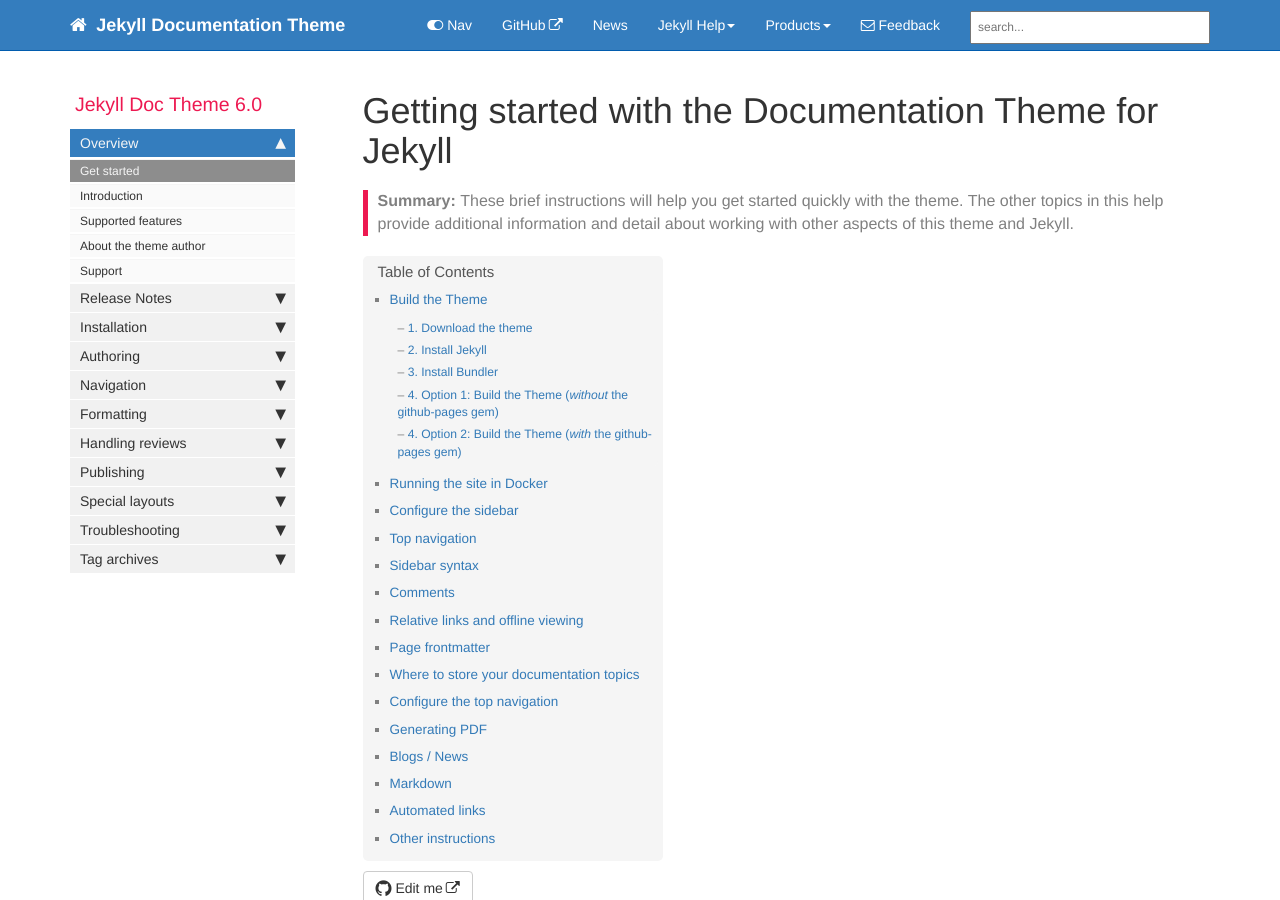
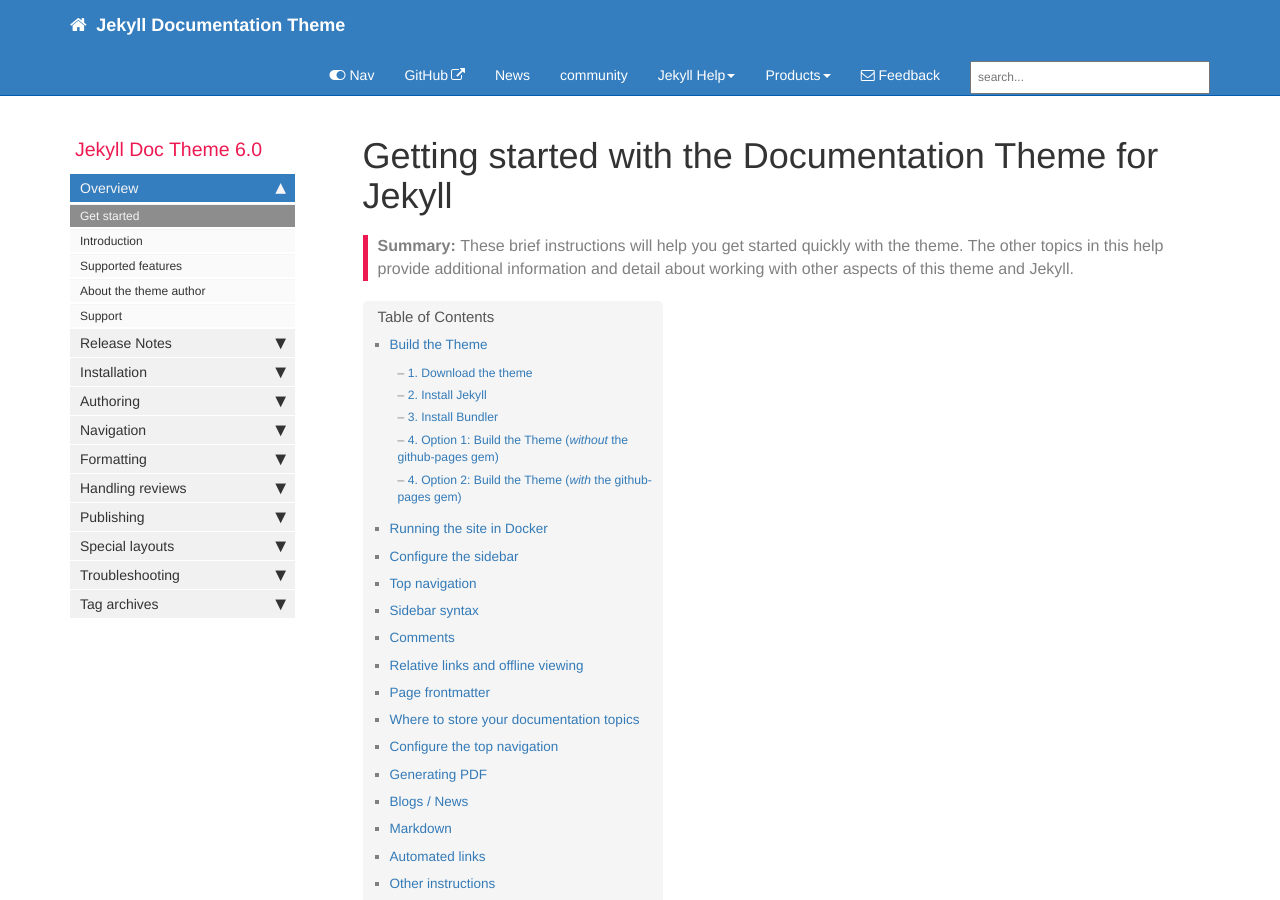
Before and after one commit to KangGiRim/KangGiRim.github.io, a Jekyll site: the page built from index.md, in a window 1280 px wide and 900 px high. Built offline with Jekyll 4.4.1, drawn with Linux system fonts in a browser that asks for light colours; comment, search, counter and statistics services are not loaded.

Commit message:
topnav수정

```diff
--- a/_data/topnav.yml
+++ b/_data/topnav.yml
@@ -7,6 +7,8 @@ topnav:
       external_url: https://github.com/tomjoht/documentation-theme-jekyll
     - title: News
       url: /news
+    - title: community
+      url: /community
 
 #Topnav dropdowns
 topnav_dropdowns:
```
